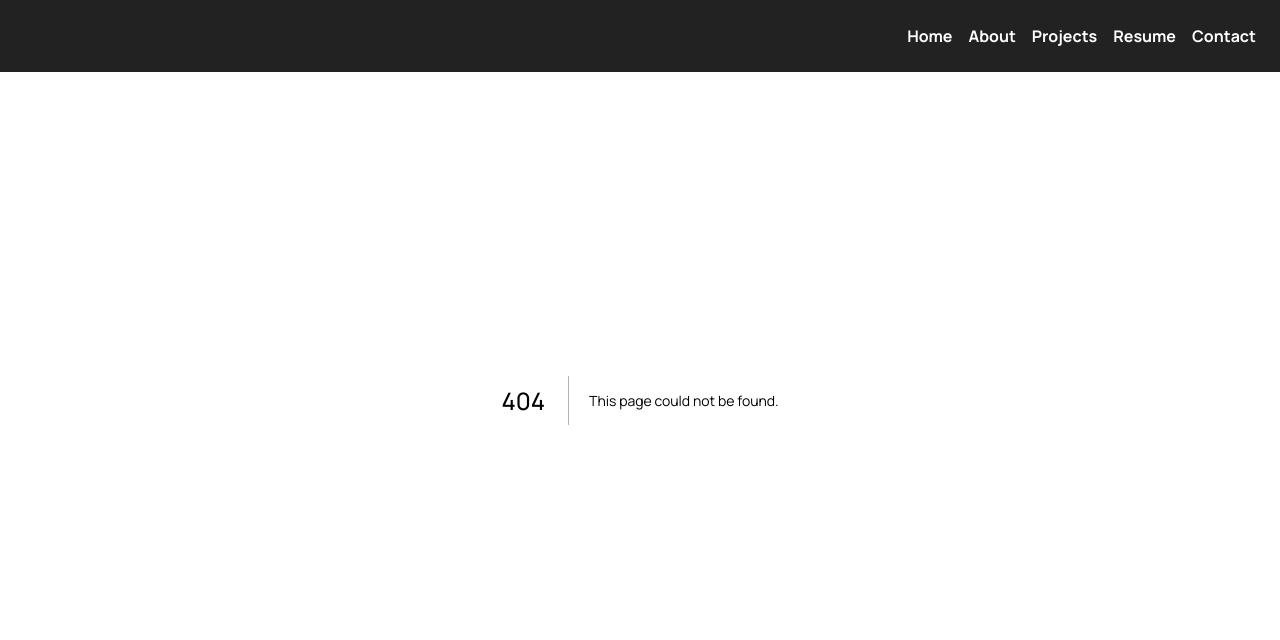
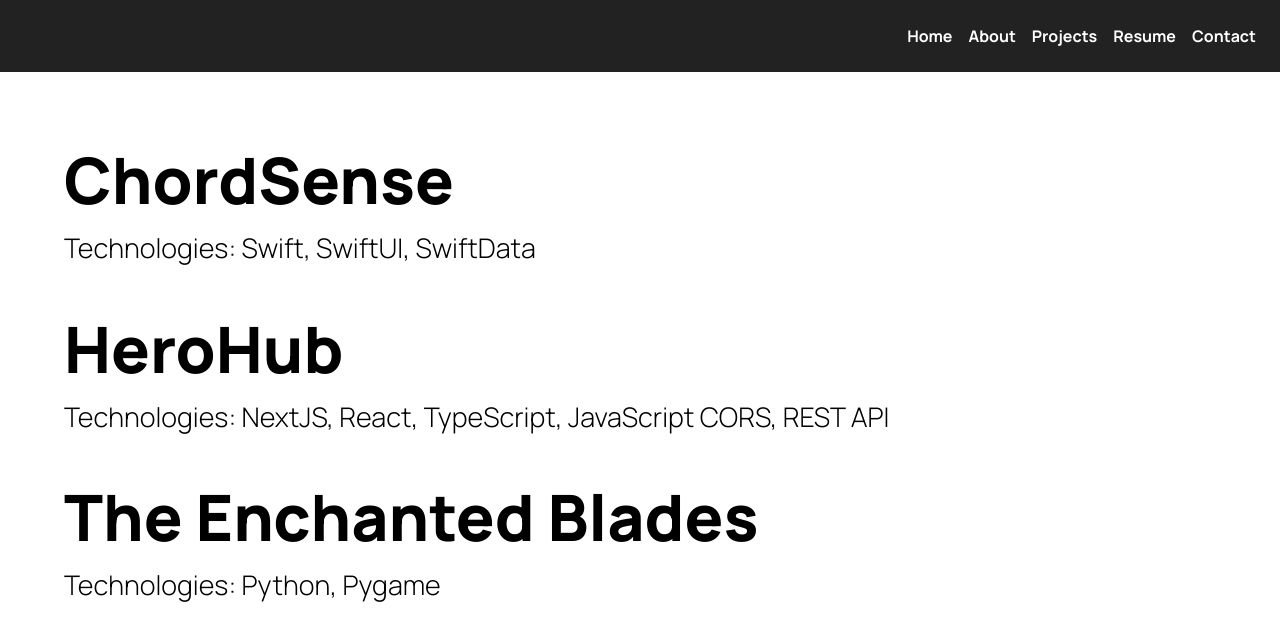
Before and after one commit to mdigius/3D-Portfolio, a Next.js app in the folder portfolio/: page /projects in a window 1280 px wide. Before the commit this address had no page. Shown: the top 640 px of the page. Built offline with nearby package versions, Linux system fonts and the light colour scheme.

Commit message:
Added the skeleton for projects page

```diff
--- /dev/null
+++ b/portfolio/src/app/components/Projects.tsx
@@ -0,0 +1,38 @@
+import Spline from '@splinetool/react-spline'
+import React from 'react'
+import Image from 'next/image'
+
+const Projects = () => {
+  return (
+    <main>
+    <div className="hero mt-20">
+      <div className="flex-1 mt-5 padding-x">
+        <h1 className="hero__title">ChordSense</h1>
+        <p className="hero__subtitle">Technologies: Swift, SwiftUI, SwiftData</p>
+        <div>
+
+          </div>
+
+
+        <h1 className="hero__title">HeroHub</h1>
+        <p className="hero__subtitle">Technologies: NextJS, React, TypeScript, JavaScript CORS, REST API</p>
+        <div>
+
+          </div>
+
+        <h1 className="hero__title">The Enchanted Blades</h1>
+        <p className="hero__subtitle">Technologies: Python, Pygame</p>
+        <div>
+
+          </div>
+
+
+
+      </div>
+    </div>
+  </main>
+
+  )
+}
+
+export default Projects
--- a/portfolio/src/app/components/index.ts
+++ b/portfolio/src/app/components/index.ts
@@ -1,7 +1,9 @@
 
 import Hero from "./Hero"
 import Navbar from "./Navbar"
+import Projects from "./Projects"
 export {
     Hero,
-    Navbar
+    Navbar,
+    Projects
 }
--- /dev/null
+++ b/portfolio/src/app/projects/page.tsx
@@ -0,0 +1,16 @@
+"use client"
+import Image from 'next/image'
+import { Projects } from '../components'
+import Spline from '@splinetool/react-spline';
+
+export default function Home() {
+  return (
+    <main className="overflow-hidden">
+      <Projects></Projects>
+
+
+    </main>
+
+
+  )
+}
```
Also changed, not shown: 1 other file (tests, documents, lock files or other folders).
